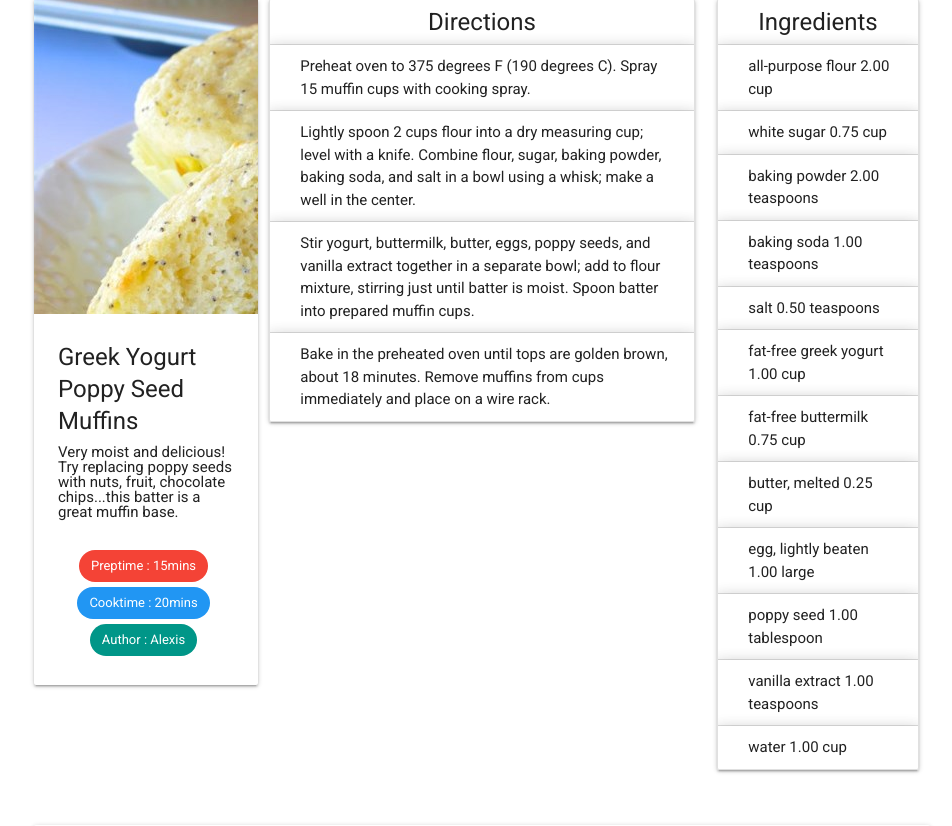
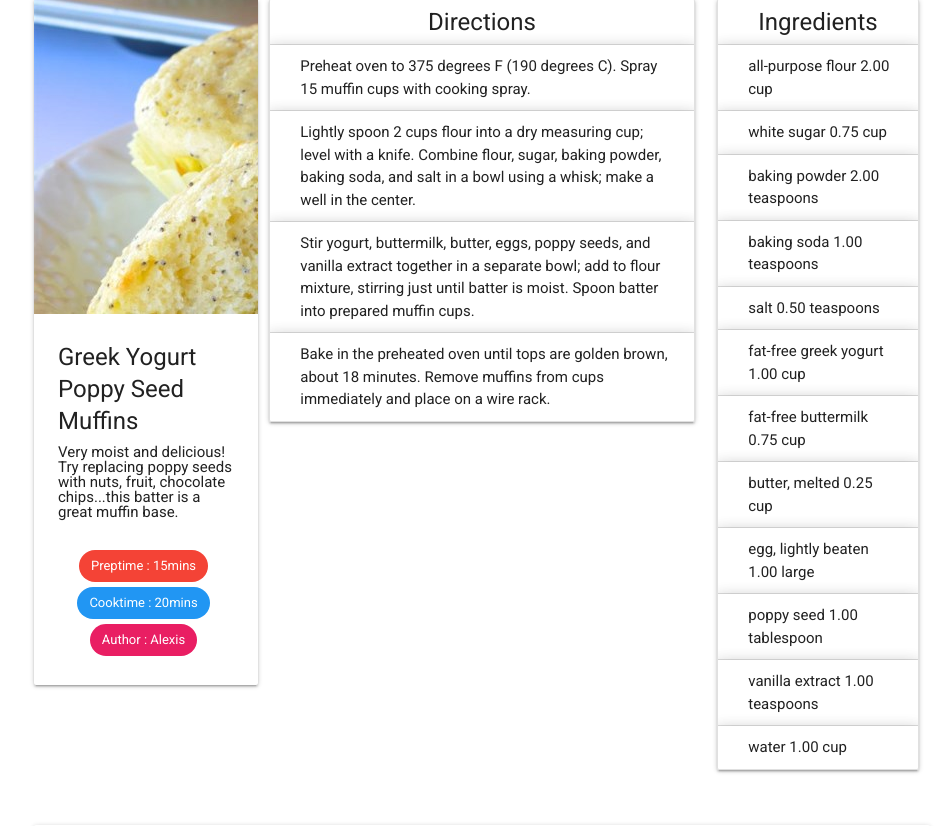
Before and after one commit to gaoyunjiemao/CSIS3280Project, a PHP site: page /displayRecipePage.php?id=100 in a window 1280 px wide. Shown: the part 95-921 px from the top of the page, without its empty margins (158-1110 px from the left). Run offline with PHP 8.4, Linux system fonts and the light colour scheme; data comes from the database, SQL or seed files in the repository.

Commit message:
nothing much

```diff
--- a/addRecipe_steps.php
+++ b/addRecipe_steps.php
@@ -174,6 +174,7 @@
 			}
 		?>
 		<p id="demo"></p>
+		<?php include "footer.php"; ?>
 		<script src="js/materialize.js"></script>
 	</body>
 </html>
--- a/displayRecipePage.php
+++ b/displayRecipePage.php
@@ -131,7 +131,7 @@
 													<div class="center">
 														<div class="chip red white-text ">Preptime : '.$resultRecipe[0]['PrepTime'].'</div>
 														<div class="chip blue white-text">Cooktime : '.$resultRecipe[0]['CookTime'].'</div><br />
-														<div class="chip teal white-text">Author : '.$resultAuthor[0]['AuthorName'].'</div><br />
+														<div class="chip pink white-text">Author : '.$resultAuthor[0]['AuthorName'].'</div><br />
 													</div>
 												</div>
 											</div>
```
